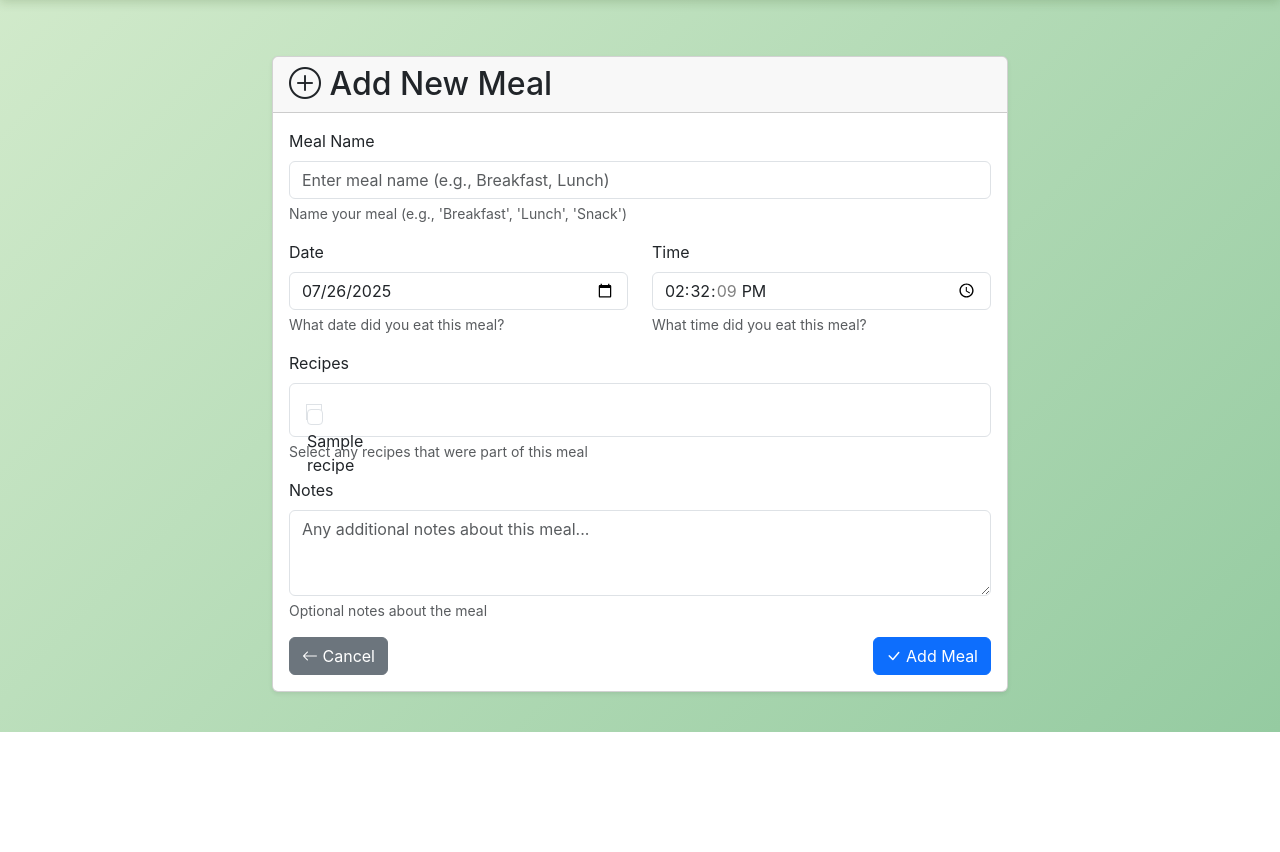
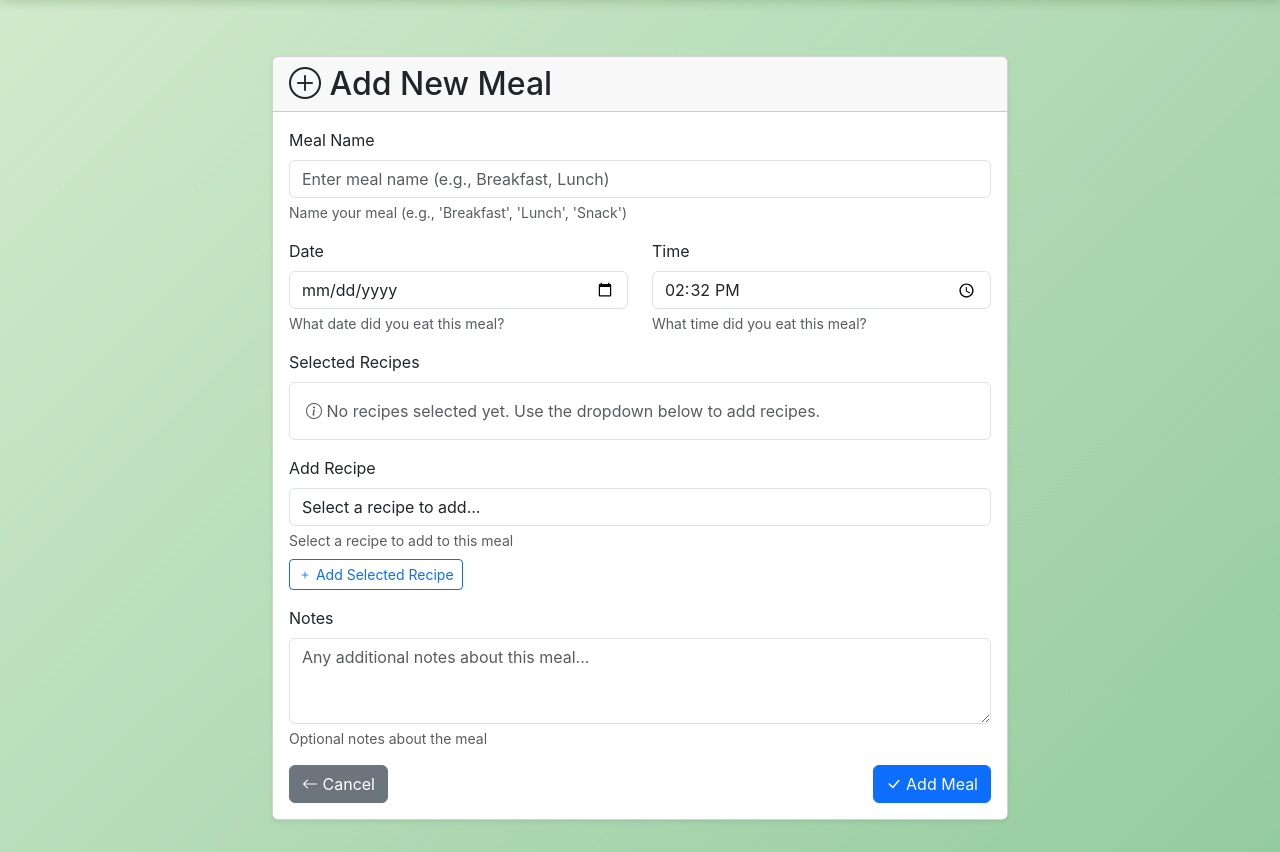
Before and after one commit to CeVauDe/foodmood, a Django app: page /meals/create/ in a window 1280 px wide. Shown: the part 68-920 px from the top of the page. Before the commit the page ends 800 px from the top, so only its background shows below. Run offline with Django 5.2, Linux system fonts and the light colour scheme; a user stored in the database is signed in; tables that the repository leaves empty hold one stand-in row (values such as "Sample post").

Commit message:
Fix recipe selection in meal creation

```diff
--- a/foodmood/foodmood/settings.py
+++ b/foodmood/foodmood/settings.py
@@ -132,13 +132,15 @@ AUTH_PASSWORD_VALIDATORS: list[dict[str, str]] = [
 # Internationalization
 # https://docs.djangoproject.com/en/5.2/topics/i18n/
 
-LANGUAGE_CODE = "en-us"
+LANGUAGE_CODE = "de-de"
 
 TIME_ZONE = "UTC"
 
 USE_I18N = True
 
 USE_TZ = True
+
+TIME_INPUT_FORMATS = ("%H:%M",)
 
 
 # Static files (CSS, JavaScript, Images)
--- a/foodmood/meals/forms.py
+++ b/foodmood/meals/forms.py
@@ -5,7 +5,7 @@ from django import forms
 from django.forms import ModelForm
 from django.utils import timezone
 
-from .models import Meal
+from .models import Meal, Recipe
 
 
 class MealForm(ModelForm):
@@ -29,9 +29,24 @@ class MealForm(ModelForm):
             attrs={
                 "class": "form-control",
                 "type": "time",
+                "step": "60",  # Only allow hour and minute selection (no seconds)
             }
         ),
         help_text="What time did you eat this meal?",
+    )
+
+    # Recipe selection dropdown for adding recipes one by one
+    add_recipe = forms.ModelChoiceField(
+        queryset=Recipe.objects.all(),
+        required=False,
+        empty_label="Select a recipe to add...",
+        widget=forms.Select(
+            attrs={
+                "class": "form-control",
+                "id": "add-recipe-select",
+            }
+        ),
+        help_text="Select a recipe to add to this meal",
     )
 
     class Meta:
@@ -44,11 +59,7 @@ class MealForm(ModelForm):
                     "placeholder": "Enter meal name (e.g., Breakfast, Lunch)",
                 }
             ),
-            "recipes": forms.CheckboxSelectMultiple(
-                attrs={
-                    "class": "form-check-input",
-                }
-            ),
+            "recipes": forms.MultipleHiddenInput(),  # Hidden field to store selected recipes
             "notes": forms.Textarea(
                 attrs={
                     "class": "form-control",
@@ -78,15 +89,12 @@ class MealForm(ModelForm):
             self.fields["meal_date"].initial = self.instance.date_time.date()
             self.fields["meal_time"].initial = self.instance.date_time.time()
 
-        # Make recipes optional but provide all available recipes
+        # Make recipes optional
         self.fields["recipes"].required = False
         # Improve field labels and help text
         self.fields[
             "name"
         ].help_text = "Name your meal (e.g., 'Breakfast', 'Lunch', 'Snack')"
-        self.fields[
-            "recipes"
-        ].help_text = "Select any recipes that were part of this meal"
         self.fields["notes"].help_text = "Optional notes about the meal"
 
     def clean(self) -> dict[str, Any]:
--- a/foodmood/meals/templates/meals/create.html
+++ b/foodmood/meals/templates/meals/create.html
@@ -14,7 +14,7 @@
                     </h2>
                 </div>
                 <div class="card-body">
-                    <form method="post">
+                    <form method="post" id="meal-form">
                         {% csrf_token %}
 
                         <!-- Meal Name -->
@@ -71,30 +71,41 @@
                             </div>
                         </div>
 
-                        <!-- Recipes -->
+                        <!-- Selected Recipes List -->
                         <div class="mb-3">
-                            <label class="form-label">Recipes</label>
-                            {% if form.recipes %}
-                                <div class="border rounded p-3">
-                                    {{ form.recipes }}
+                            <label class="form-label">Selected Recipes</label>
+                            <div id="selected-recipes" class="border rounded p-3">
+                                <div id="no-recipes-message" class="text-muted">
+                                    <i class="bi bi-info-circle"></i>
+                                    No recipes selected yet. Use the dropdown below to add recipes.
                                 </div>
-                                {% if form.recipes.help_text %}
-                                    <div class="form-text">{{ form.recipes.help_text }}</div>
-                                {% endif %}
-                            {% else %}
-                                <div class="alert alert-info">
-                                    <i class="bi bi-info-circle"></i>
-                                    No recipes available yet. You can still add your meal and associate recipes later.
-                                </div>
+                            </div>
+                        </div>
+
+                        <!-- Recipe Selection Dropdown -->
+                        <div class="mb-3">
+                            <label for="{{ form.add_recipe.id_for_label }}" class="form-label">
+                                Add Recipe
+                            </label>
+                            {{ form.add_recipe }}
+                            {% if form.add_recipe.help_text %}
+                                <div class="form-text">{{ form.add_recipe.help_text }}</div>
                             {% endif %}
-                            {% if form.recipes.errors %}
-                                <div class="text-danger">
-                                    {% for error in form.recipes.errors %}
-                                        <small>{{ error }}</small>
-                                    {% endfor %}
-                                </div>
-                            {% endif %}
+                            <button type="button" id="add-recipe-btn" class="btn btn-sm btn-outline-primary mt-2">
+                                <i class="bi bi-plus"></i>
+                                Add Selected Recipe
+                            </button>
                         </div>
+
+                        <!-- Hidden recipes field -->
+                        {{ form.recipes }}
+                        {% if form.recipes.errors %}
+                            <div class="text-danger mb-3">
+                                {% for error in form.recipes.errors %}
+                                    <small>{{ error }}</small>
+                                {% endfor %}
+                            </div>
+                        {% endif %}
 
                         <!-- Notes -->
                         <div class="mb-3">
@@ -131,4 +142,97 @@
         </div>
     </div>
 </div>
+
+<script>
+document.addEventListener('DOMContentLoaded', function() {
+    const addRecipeSelect = document.getElementById('add-recipe-select');
+    const addRecipeBtn = document.getElementById('add-recipe-btn');
+    const selectedRecipesDiv = document.getElementById('selected-recipes');
+    const noRecipesMessage = document.getElementById('no-recipes-message');
+    const recipesHiddenInput = document.getElementById('id_recipes');
+
+    // Array to track selected recipe IDs
+    let selectedRecipes = [];
+
+    function updateRecipesDisplay() {
+        // Clear the current display
+        selectedRecipesDiv.innerHTML = '';
+
+        if (selectedRecipes.length === 0) {
+            selectedRecipesDiv.appendChild(noRecipesMessage);
+        } else {
+            selectedRecipes.forEach(recipe => {
+                const recipeDiv = document.createElement('div');
+                recipeDiv.className = 'd-flex justify-content-between align-items-center mb-2 p-2 bg-light rounded';
+                recipeDiv.innerHTML = `
+                    <span>
+                        <i class="bi bi-bookmark-fill text-primary"></i>
+                        ${recipe.name}
+                    </span>
+                    <button type="button" class="btn btn-sm btn-outline-danger remove-recipe" data-recipe-id="${recipe.id}">
+                        <i class="bi bi-trash"></i>
+                        Remove
+                    </button>
+                `;
+                selectedRecipesDiv.appendChild(recipeDiv);
+            });
+        }
+
+        // Update hidden input
+        recipesHiddenInput.value = selectedRecipes.map(r => r.id).join(',');
+    }
+
+    function addRecipe() {
+        const selectedOption = addRecipeSelect.options[addRecipeSelect.selectedIndex];
+        if (selectedOption.value) {
+            const recipeId = parseInt(selectedOption.value);
+            const recipeName = selectedOption.text;
+
+            // Check if recipe is already selected
+            if (!selectedRecipes.some(r => r.id === recipeId)) {
+                selectedRecipes.push({
+                    id: recipeId,
+                    name: recipeName
+                });
+                updateRecipesDisplay();
+
+                // Reset the select dropdown
+                addRecipeSelect.selectedIndex = 0;
+            } else {
+                alert('This recipe has already been added to the meal.');
+            }
+        } else {
+            alert('Please select a recipe to add.');
+        }
+    }
+
+    function removeRecipe(recipeId) {
+        selectedRecipes = selectedRecipes.filter(r => r.id !== recipeId);
+        updateRecipesDisplay();
+    }
+
+    // Event listeners
+    addRecipeBtn.addEventListener('click', addRecipe);
+
+    // Add recipe on Enter key press in select
+    addRecipeSelect.addEventListener('keypress', function(e) {
+        if (e.key === 'Enter') {
+            e.preventDefault();
+            addRecipe();
+        }
+    });
+
+    // Remove recipe event delegation
+    selectedRecipesDiv.addEventListener('click', function(e) {
+        if (e.target.classList.contains('remove-recipe') || e.target.closest('.remove-recipe')) {
+            const btn = e.target.classList.contains('remove-recipe') ? e.target : e.target.closest('.remove-recipe');
+            const recipeId = parseInt(btn.getAttribute('data-recipe-id'));
+            removeRecipe(recipeId);
+        }
+    });
+
+    // Initialize display
+    updateRecipesDisplay();
+});
+</script>
 {% endblock %}
--- a/foodmood/meals/views.py
+++ b/foodmood/meals/views.py
@@ -27,7 +27,19 @@ def index(request: HttpRequest) -> HttpResponse:
 def create_meal(request: HttpRequest) -> HttpResponse:
     """View for creating a new meal."""
     if request.method == "POST":
-        form = MealForm(request.POST)
+        # Process the recipes field manually since it's coming as comma-separated IDs
+        post_data = request.POST.copy()
+
+        # Handle the recipes field - convert comma-separated IDs to list
+        if "recipes" in post_data and post_data["recipes"]:
+            recipe_ids = [
+                id.strip() for id in post_data["recipes"].split(",") if id.strip()
+            ]
+            post_data.setlist("recipes", recipe_ids)
+        else:
+            post_data.setlist("recipes", [])
+
+        form = MealForm(post_data)
         if form.is_valid():
             meal = form.save(commit=False)
             meal.user = request.user
--- a/foodmood/users/tests.py
+++ b/foodmood/users/tests.py
@@ -191,7 +191,7 @@ class UserRegistrationViewTests(TestCase):
 
         # Should show form with errors
         self.assertEqual(response.status_code, 200)
-        self.assertContains(response, "A user with that username already exists")
+        self.assertContains(response, "Dieser Benutzername ist bereits vergeben.")
 
     def test_registration_with_invalid_data(self) -> None:
         """Test registration with invalid form data"""
@@ -208,7 +208,7 @@ class UserRegistrationViewTests(TestCase):
 
         # Should show form with errors
         self.assertEqual(response.status_code, 200)
-        self.assertContains(response, "Enter a valid email address")
+        self.assertContains(response, "Bitte gültige E-Mail-Adresse eingeben.")
 
 
 class UserLoginViewTests(TestCase):
--- a/pyproject.toml
+++ b/pyproject.toml
@@ -57,7 +57,8 @@ startapp  = "python foodmood/manage.py startapp"
 migrate  = "python foodmood/manage.py migrate"
 
 # Testing
-test = "python foodmood/manage.py test foodmood -p 'test*.py' --parallel"
+test = "python foodmood/manage.py test foodmood -p 'test*.py'"
+test-p = "python foodmood/manage.py test foodmood -p 'test*.py' --parallel"
 test-app = "python foodmood/manage.py test -p 'test*.py'"
 test-coverage = { shell = "coverage run --source='.' foodmood/manage.py test && coverage report && coverage xml" }
 test-coverage-html = { shell = "coverage run --source='.' foodmood/manage.py test foodmood -p 'test*.py' && coverage html" }
```
